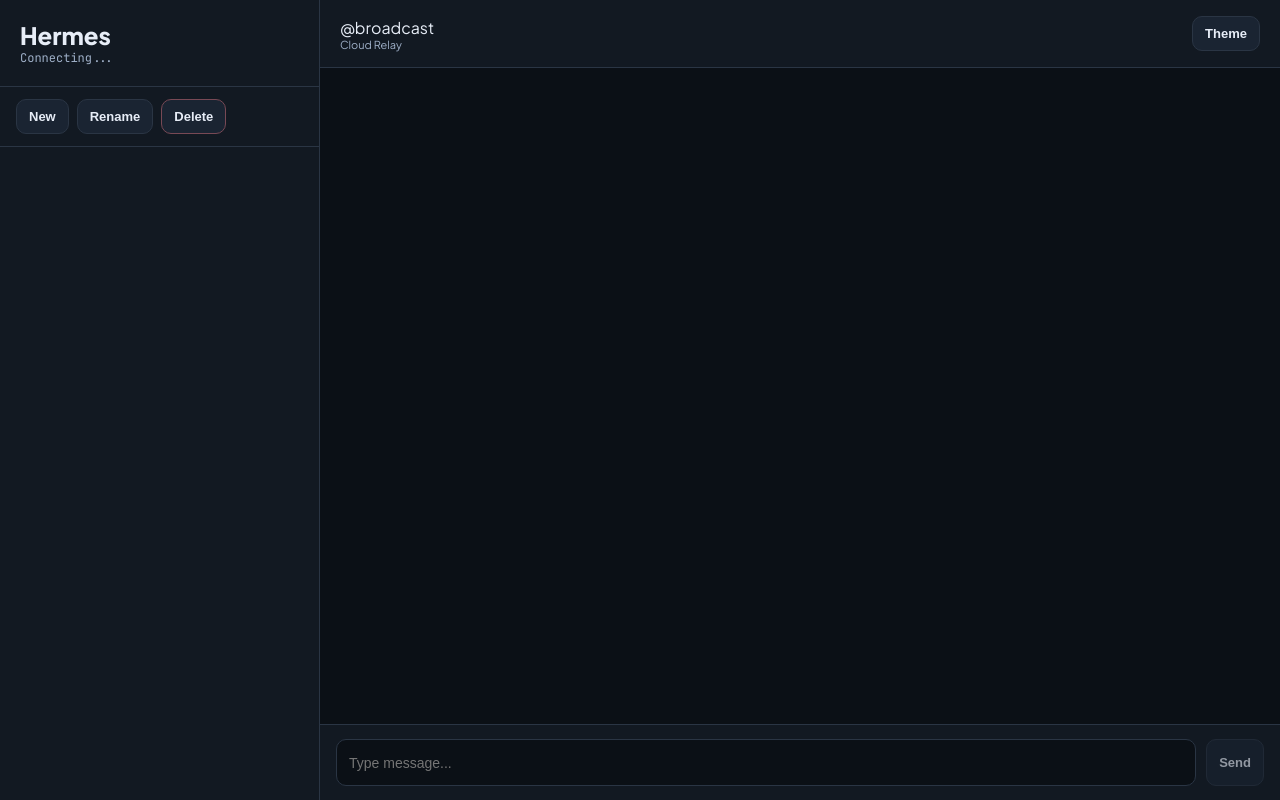
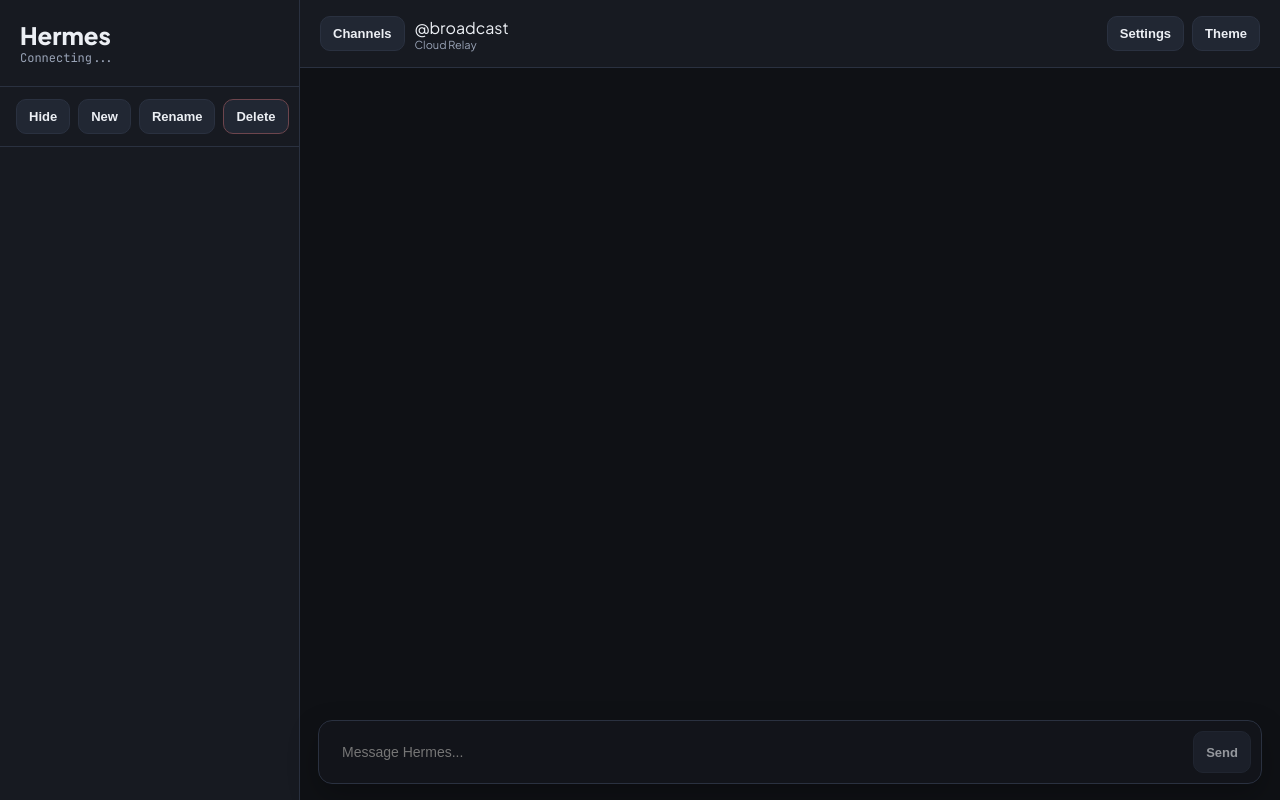
Before and after one commit to Ishan-Sreejith/Hermes, a Flask app: page / in a window 1280 px wide. Run offline with Flask 3, Linux system fonts and the light colour scheme; some libraries are stand-ins or nearby versions.

Commit message:
improve web chat UX: floating composer, reliable scrolling, collapsible sidebar

```diff
--- a/p2pchat/web_ui/static/app.js
+++ b/p2pchat/web_ui/static/app.js
@@ -37,7 +37,9 @@
   btnRename: document.getElementById('btn-rename'),
   btnDelete: document.getElementById('btn-delete'),
   btnTheme: document.getElementById('btn-theme'),
+  btnSettings: document.getElementById('btn-settings'),
   settingsOverlay: document.getElementById('settings-overlay'),
+  settingsTitle: document.getElementById('settings-title'),
   settingsName: document.getElementById('settings-name'),
   settingsSave: document.getElementById('settings-save'),
   settingsCancel: document.getElementById('settings-cancel'),
@@ -51,10 +53,16 @@
   sendBtn: document.getElementById('send-btn'),
   errorBanner: document.getElementById('error-banner'),
   sidebarToggle: document.getElementById('sidebar-toggle'),
+  sidebarCollapse: document.getElementById('sidebar-collapse'),
   sidebar: document.querySelector('.sidebar'),
+  appShell: document.getElementById('app-shell'),
 };
 
 let modalMode = 'create';
+let settingsMode = 'welcome';
+const uiPrefs = {
+  sidebarCollapsed: localStorage.getItem('hermesSidebarCollapsed') === '1',
+};
 
 function escapeHtml(value) {
   const div = document.createElement('div');
@@ -94,6 +102,11 @@
   }
   const canSend = connected && state.bootstrapped;
   if (el.sendBtn) el.sendBtn.disabled = !canSend;
+}
+
+function applySidebarState() {
+  if (!el.appShell) return;
+  el.appShell.classList.toggle('sidebar-collapsed', !!uiPrefs.sidebarCollapsed);
 }
 
 async function resolveFirebaseWebConfig() {
@@ -159,6 +172,9 @@
 
 function renderMessages() {
   const msgs = state.chatCache[state.activeTarget] || [];
+  const nearBottom =
+    el.chatMessages.scrollHeight - el.chatMessages.scrollTop - el.chatMessages.clientHeight <
+    120;
   el.chatMessages.innerHTML = msgs
     .slice(-300)
     .map((m) => {
@@ -169,7 +185,9 @@
       return `<div class="msg ${me ? 'me' : ''}"><div>${escapeHtml(m.body || '')}</div><div class="meta">${escapeHtml(me ? 'You' : m.fromName || 'Unknown')} ${escapeHtml(time)}</div></div>`;
     })
     .join('');
-  el.chatMessages.scrollTop = el.chatMessages.scrollHeight;
+  if (nearBottom) {
+    el.chatMessages.scrollTop = el.chatMessages.scrollHeight;
+  }
 }
 
 function updateChatList(channels) {
@@ -217,6 +235,7 @@
   ensureChannelListener(normalized);
   renderMessages();
   refreshRooms();
+  if (window.innerWidth <= 860) el.sidebar.classList.remove('open');
 }
 
 async function refreshRooms() {
@@ -363,9 +382,33 @@
     const current = document.documentElement.getAttribute('data-theme') || 'dark';
     document.documentElement.setAttribute('data-theme', current === 'dark' ? 'light' : 'dark');
   });
+  if (el.btnSettings) {
+    el.btnSettings.addEventListener('click', () => {
+      settingsMode = 'edit';
+      if (el.settingsTitle) el.settingsTitle.textContent = 'Settings';
+      if (el.settingsCancel) el.settingsCancel.textContent = 'Close';
+      if (el.settingsSave) el.settingsSave.textContent = 'Save';
+      if (el.settingsName) el.settingsName.value = state.username || '';
+      el.settingsOverlay.classList.add('open');
+      el.settingsName?.focus();
+    });
+  }
   if (el.sidebarToggle) {
     el.sidebarToggle.addEventListener('click', () => {
-      el.sidebar.classList.toggle('open');
+      if (window.innerWidth <= 860) {
+        el.sidebar.classList.toggle('open');
+      } else {
+        uiPrefs.sidebarCollapsed = !uiPrefs.sidebarCollapsed;
+        localStorage.setItem('hermesSidebarCollapsed', uiPrefs.sidebarCollapsed ? '1' : '0');
+        applySidebarState();
+      }
+    });
+  }
+  if (el.sidebarCollapse) {
+    el.sidebarCollapse.addEventListener('click', () => {
+      uiPrefs.sidebarCollapsed = true;
+      localStorage.setItem('hermesSidebarCollapsed', '1');
+      applySidebarState();
     });
   }
   if (el.sidebar) {
@@ -376,25 +419,33 @@
   }
 
   el.settingsSave.addEventListener('click', () => {
-    state.username = String(el.settingsName.value || '').trim();
+    const nextName = String(el.settingsName.value || '').trim();
+    state.username = nextName || 'Anon';
     localStorage.setItem('hermesUsername', state.username);
     el.settingsOverlay.classList.remove('open');
     bootstrap();
   });
   if (el.settingsCancel) {
     el.settingsCancel.addEventListener('click', () => {
-      state.username = state.username || 'Anon';
-      localStorage.setItem('hermesUsername', state.username);
       el.settingsOverlay.classList.remove('open');
-      bootstrap();
+      if (settingsMode === 'welcome') {
+        state.username = state.username || 'Anon';
+        localStorage.setItem('hermesUsername', state.username);
+        bootstrap();
+      }
     });
   }
 }
 
 wireEvents();
+applySidebarState();
 updateConnectionUi();
 if (state.username) {
   bootstrap();
 } else {
+  settingsMode = 'welcome';
+  if (el.settingsTitle) el.settingsTitle.textContent = 'Welcome';
+  if (el.settingsCancel) el.settingsCancel.textContent = 'Skip';
+  if (el.settingsSave) el.settingsSave.textContent = 'Enter';
   el.settingsOverlay.classList.add('open');
 }
--- a/p2pchat/web_ui/templates/index.html
+++ b/p2pchat/web_ui/templates/index.html
@@ -13,30 +13,31 @@
     />
     <style>
       :root {
-        --bg: #0b1016;
-        --surface: #121922;
-        --surface-2: #1a2432;
-        --border: #2a3544;
-        --text: #e7edf7;
-        --muted: #9fb0c8;
-        --accent: #3a8bfd;
-        --accent-2: #53a4ff;
-        --danger: #f05a6c;
+        --bg: #0f1115;
+        --surface: #171a21;
+        --surface-2: #212733;
+        --border: #2a3140;
+        --text: #eceff4;
+        --muted: #9aa4b7;
+        --accent: #10a37f;
+        --accent-2: #16b28d;
+        --danger: #d65c5c;
       }
       :root[data-theme='light'] {
-        --bg: #f4f7fc;
+        --bg: #f3f4f6;
         --surface: #ffffff;
-        --surface-2: #ecf2fb;
-        --border: #d8e2ef;
+        --surface-2: #f3f6fb;
+        --border: #d7deea;
         --text: #1f2937;
-        --muted: #637389;
-        --accent: #2563eb;
-        --accent-2: #3b82f6;
-        --danger: #dc3545;
+        --muted: #667085;
+        --accent: #10a37f;
+        --accent-2: #0d8d6f;
+        --danger: #c83f4a;
       }
       * { box-sizing: border-box; }
-      html, body { margin: 0; height: 100%; font-family: 'Plus Jakarta Sans', sans-serif; background: var(--bg); color: var(--text); }
-      .app { display: grid; grid-template-columns: 320px 1fr; height: 100vh; }
+      html, body { margin: 0; height: 100%; font-family: 'Plus Jakarta Sans', sans-serif; background: var(--bg); color: var(--text); overflow: hidden; }
+      .app { display: grid; grid-template-columns: 300px minmax(0,1fr); height: 100dvh; transition: grid-template-columns .2s ease; }
+      .app.sidebar-collapsed { grid-template-columns: 0 minmax(0,1fr); }
       .sidebar { background: var(--surface); border-right: 1px solid var(--border); display: flex; flex-direction: column; }
       .sidebar.open { display: flex; }
       .sidebar-header { padding: 20px; border-bottom: 1px solid var(--border); }
@@ -50,21 +51,25 @@
       .btn:disabled { opacity: 0.6; cursor: not-allowed; }
       .btn-danger { border-color: color-mix(in oklab, var(--danger) 40%, var(--border)); }
       .chat-list { overflow: auto; padding: 10px; }
-      .chat-card { border: 1px solid transparent; border-radius: 12px; padding: 12px; margin-bottom: 8px; cursor: pointer; }
+      .chat-card { border: 1px solid transparent; border-radius: 10px; padding: 12px; margin-bottom: 8px; cursor: pointer; }
       .chat-card:hover { background: var(--surface-2); }
       .chat-card.active { border-color: var(--accent); background: color-mix(in oklab, var(--accent) 12%, var(--surface-2)); }
-      .main { display: grid; grid-template-rows: 68px 1fr 76px; }
+      .main { display: grid; grid-template-rows: 68px minmax(0,1fr); min-height: 0; }
       .chat-header { padding: 0 20px; border-bottom: 1px solid var(--border); display: flex; align-items: center; justify-content: space-between; background: var(--surface); }
       .chat-header-left { display: flex; align-items: center; gap: 10px; }
-      .messages { overflow: auto; padding: 18px; display: flex; flex-direction: column; gap: 8px; }
+      .chat-stage { min-height: 0; position: relative; display: flex; flex-direction: column; }
+      .messages { overflow: auto; padding: 18px; padding-bottom: 120px; display: flex; flex-direction: column; gap: 8px; min-height: 0; }
       .msg { max-width: 70%; border-radius: 14px; padding: 10px 12px; background: var(--surface-2); }
-      .msg.me { align-self: end; background: linear-gradient(135deg, var(--accent), var(--accent-2)); color: white; }
+      .msg.me { align-self: end; background: linear-gradient(135deg, var(--accent), var(--accent-2)); color: #fff; }
       .meta { font-size: 11px; color: var(--muted); }
+      .header-actions { display: flex; align-items: center; gap: 8px; }
       .top-banner { display: none; padding: 10px 14px; font-size: 12px; border-bottom: 1px solid var(--border); color: #fff; background: #913640; }
       .top-banner.open { display: block; }
-      .composer { border-top: 1px solid var(--border); display: flex; gap: 10px; padding: 14px 16px; background: var(--surface); }
-      #message-input { flex: 1; border: 1px solid var(--border); border-radius: 10px; background: var(--bg); color: var(--text); padding: 12px; font-size: 14px; }
-      #sidebar-toggle { display: none; }
+      .composer-wrap { position: absolute; left: 0; right: 0; bottom: 0; padding: 0 18px 16px; pointer-events: none; }
+      .composer { pointer-events: auto; border: 1px solid var(--border); display: flex; gap: 10px; padding: 10px; background: color-mix(in oklab, var(--surface) 88%, #000 12%); border-radius: 14px; box-shadow: 0 12px 30px rgba(0,0,0,0.25); backdrop-filter: blur(6px); }
+      #message-input { flex: 1; border: 1px solid transparent; border-radius: 10px; background: transparent; color: var(--text); padding: 12px; font-size: 14px; outline: none; }
+      #message-input:focus { border-color: var(--accent); background: color-mix(in oklab, var(--surface-2) 80%, transparent); }
+      #sidebar-toggle, #sidebar-collapse { display: inline-flex; }
       .badge { margin-left: 6px; font-size: 10px; background: var(--danger); color: #fff; border-radius: 999px; padding: 1px 6px; }
       .modal { position: fixed; inset: 0; display: none; align-items: center; justify-content: center; background: rgba(0, 0, 0, 0.6); }
       .modal.open { display: flex; }
@@ -73,20 +78,21 @@
       .field input { width: 100%; border: 1px solid var(--border); border-radius: 10px; padding: 10px; background: var(--bg); color: var(--text); }
       .modal-actions { margin-top: 14px; display: flex; justify-content: flex-end; gap: 8px; }
       @media (max-width: 860px) {
-        .app { grid-template-columns: 1fr; }
+        .app { grid-template-columns: 1fr; height: 100dvh; }
         .sidebar { display: none; position: fixed; inset: 0 auto 0 0; width: min(92vw, 340px); z-index: 30; box-shadow: 0 0 0 100vmax rgba(0,0,0,0.45); }
-        #sidebar-toggle { display: inline-flex; }
+        #sidebar-collapse { display: none; }
       }
     </style>
   </head>
   <body>
-    <div class="app">
+    <div class="app" id="app-shell">
       <aside class="sidebar">
         <div class="sidebar-header">
           <div class="sidebar-title">Hermes</div>
           <div class="status" id="connection-text">Connecting...</div>
         </div>
         <div class="toolbar">
+          <button class="btn" id="sidebar-collapse">Hide</button>
           <button class="btn" id="btn-create">New</button>
           <button class="btn" id="btn-rename">Rename</button>
           <button class="btn btn-danger" id="btn-delete">Delete</button>
@@ -103,24 +109,31 @@
             <div class="meta" id="transport-info">Cloud Relay</div>
             </div>
           </div>
+          <div class="header-actions">
+            <button class="btn" id="btn-settings">Settings</button>
             <button class="btn" id="btn-theme">Theme</button>
+          </div>
         </header>
+        <section class="chat-stage">
           <div class="top-banner" id="error-banner"></div>
           <section class="messages" id="chat-messages"></section>
+          <div class="composer-wrap">
             <footer class="composer">
-          <input id="message-input" placeholder="Type message..." maxlength="800" />
+              <input id="message-input" placeholder="Message Hermes..." maxlength="800" />
               <button class="btn" id="send-btn" disabled>Send</button>
             </footer>
+          </div>
+        </section>
       </main>
     </div>
 
     <div class="modal" id="settings-overlay">
       <div class="modal-card">
-        <h3>Welcome</h3>
+        <h3 id="settings-title">Welcome</h3>
         <div class="field"><input id="settings-name" placeholder="Username" maxlength="20" /></div>
         <div class="modal-actions">
           <button class="btn" id="settings-cancel">Skip</button>
-          <button class="btn" id="settings-save">Enter</button>
+          <button class="btn" id="settings-save">Save</button>
         </div>
       </div>
     </div>
```
Also changed, not shown: p2pchat/web_ui/public/app.js (+57 -6 lines), p2pchat/web_ui/public/index.html (+44 -31 lines). Lines whose indentation alone changed are shown as unchanged.
